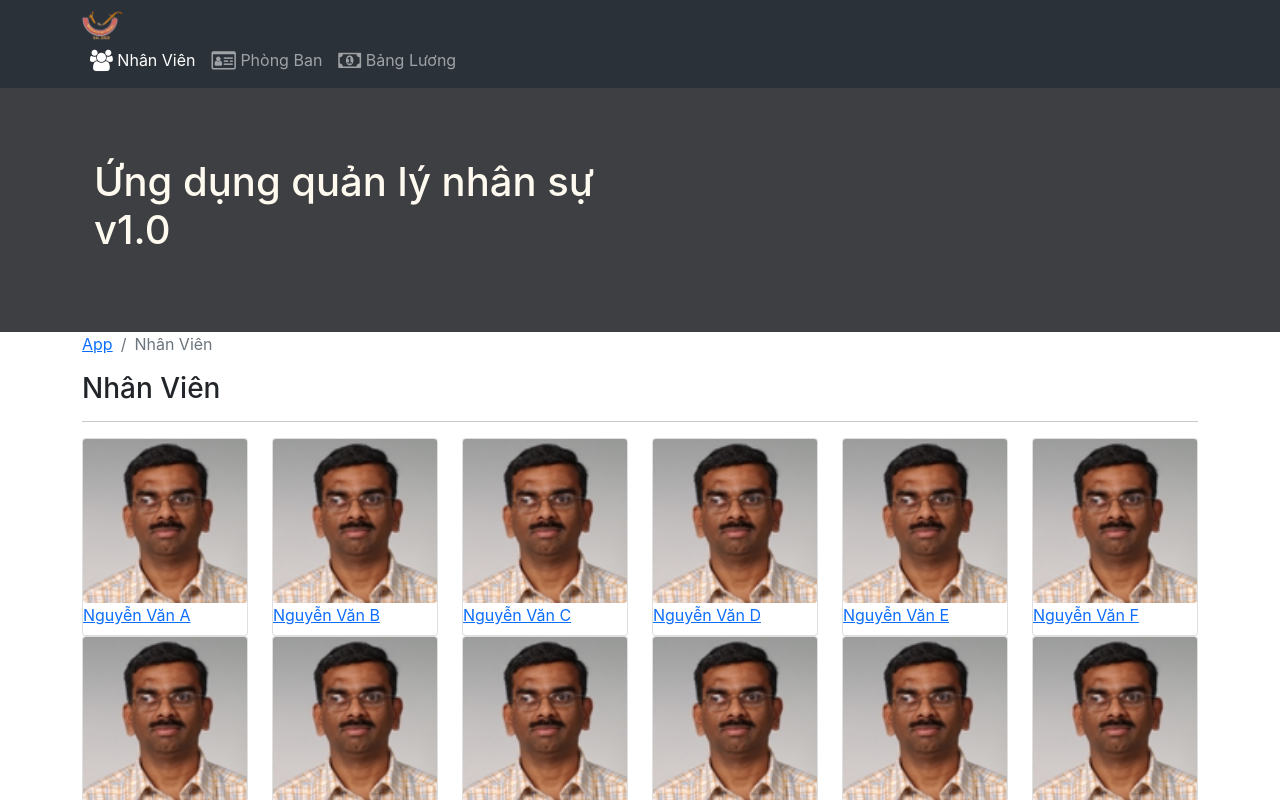
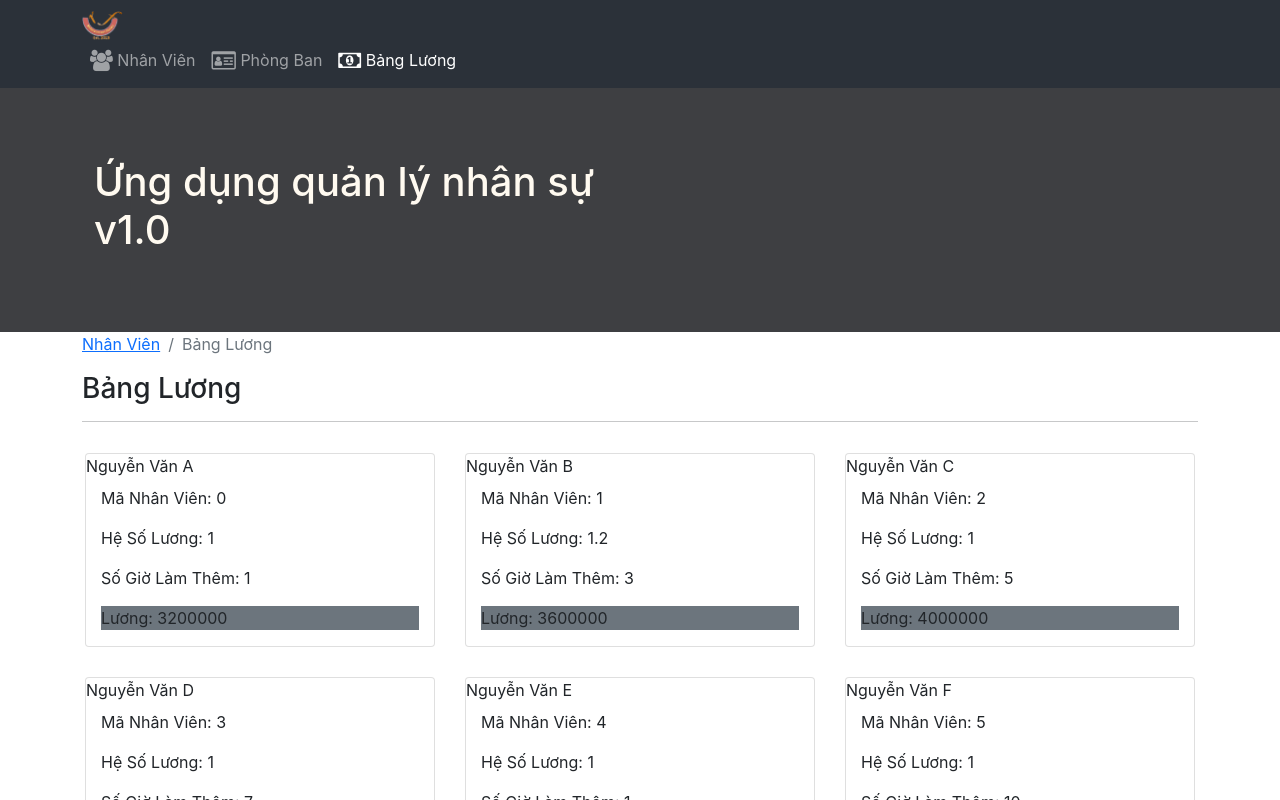
Before and after one commit to nhattienst577/FunixReactJsAssignment, a React (Create React App) app: page /bang-luong in a window 1280 px wide. Before the commit this address led to /nhan-vien. Shown: the top 800 px of the page. Built offline with nearby package versions, Linux system fonts and the light colour scheme.

Commit message:
Hoan thanh tinh huong 4 - bang luong

```diff
--- a/src/components/MainComponent.js
+++ b/src/components/MainComponent.js
@@ -7,6 +7,7 @@ import StaffDetail from "./StaffDetailComponent";
 import { DEPARTMENTS } from "../shared/staffs";
 import { Switch, Route, Redirect } from "react-router-dom";
 import Department from "./DepartmentComponent";
+import Salary from "./SalaryComponent";
 
 class Main extends Component {
   constructor(props) {
@@ -51,6 +52,11 @@ class Main extends Component {
               <Department departments={this.state.departments} />
             )}
           />
+          <Route
+            exact
+            path="/bang-luong"
+            component={() => <Salary staffs={this.state.staffs} />}
+          />
           <Redirect to="/nhan-vien" />
         </Switch>
         <Footer />
--- /dev/null
+++ b/src/components/SalaryComponent.js
@@ -0,0 +1,60 @@
+import React, { Component } from "react";
+import {
+  Card,
+  CardTitle,
+  CardText,
+  Breadcrumb,
+  BreadcrumbItem,
+} from "reactstrap";
+import { Link } from "react-router-dom";
+const basicSalary = 3000000;
+const overTimeSalary = 200000;
+
+class Salary extends Component {
+  render() {
+    const paysalary = this.props.staffs.map((salary) => {
+      return (
+        <div
+          key={salary.id}
+          className="col-md-4 col-sm-6 col-12"
+          style={{ padding: "15px 15px" }}
+        >
+          <Card>
+            <CardTitle>{salary.name}</CardTitle>
+            <ul style={{ padding: "0 15px" }}>
+              <CardText>Mã Nhân Viên: {salary.id}</CardText>
+              <CardText>Hệ Số Lương: {salary.salaryScale}</CardText>
+              <CardText>Số Giờ Làm Thêm: {salary.overTime}</CardText>
+
+              <div className="bg-secondary">
+                <CardText className="salary">
+                  Lương: {basicSalary + salary.overTime * overTimeSalary}
+                </CardText>
+              </div>
+            </ul>
+          </Card>
+        </div>
+      );
+    });
+
+    return (
+      <div className="container">
+        <div className="row">
+          <Breadcrumb>
+            <BreadcrumbItem>
+              <Link to="/nhan-vien">Nhân Viên</Link>
+            </BreadcrumbItem>
+            <BreadcrumbItem active>Bảng Lương</BreadcrumbItem>
+          </Breadcrumb>
+          <div className="col-12">
+            <h3>Bảng Lương</h3>
+            <hr />
+          </div>
+        </div>
+        <div className="row">{paysalary}</div>
+      </div>
+    );
+  }
+}
+
+export default Salary;
--- a/src/shared/staffs.jsx
+++ b/src/shared/staffs.jsx
@@ -36,7 +36,7 @@ export const STAFFS =
             id: 0,
             name: "Nguyễn Văn A",
             doB: "1999-01-01T08:59:00.000Z",
-            salaryScale: 1.1,
+            salaryScale: 1,
             startDate: "2019-04-30T08:59:00.000Z",
             department: DEPARTMENTS[0],
             annualLeave: 1,
```
